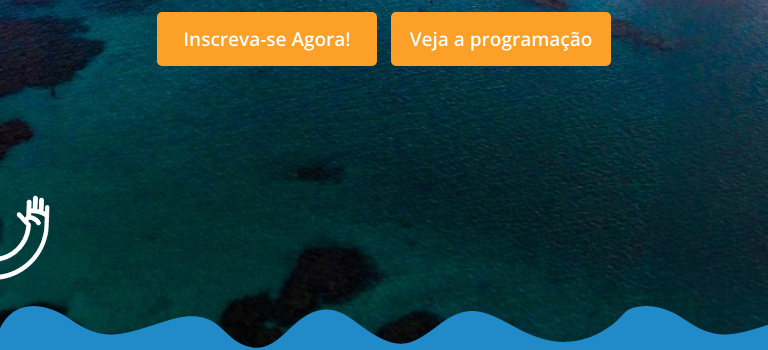
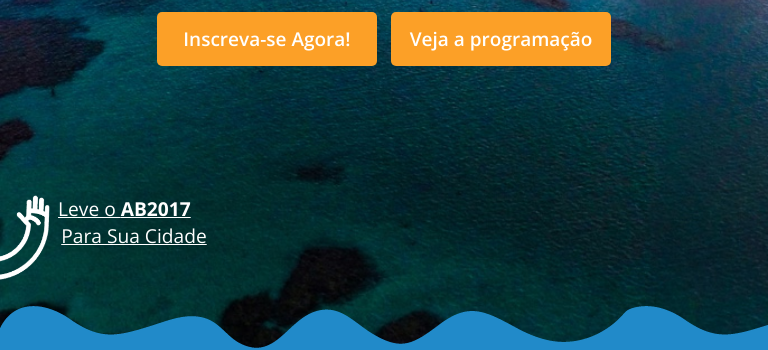
Before and after one commit to warantesbr/agile-brazil-2015, a plain HTML site: page index.html in a window 768 px wide. Shown: the part 453-803 px from the top of the page. Drawn offline with nearby package versions, Linux system fonts and the light colour scheme.

Commit message:
Ajust css for CTA AB2017

```diff
--- a/assets/css/header.css
+++ b/assets/css/header.css
@@ -273,3 +273,18 @@
 		margin-left: 0.5em;
 	}
 }
+
+@media(min-width: 400px) and (max-width: 990px) {
+	.header .volunteers h5{
+		margin-left: 3.5em;
+		width: 7em;
+		font-size: 1.2em;
+		display: block;
+	}
+	.header .volunteers h6 {
+		margin-left: 3.5em;
+		width: 8em;
+		font-size: 1.2em;
+		display: block;
+	}
+}
```
